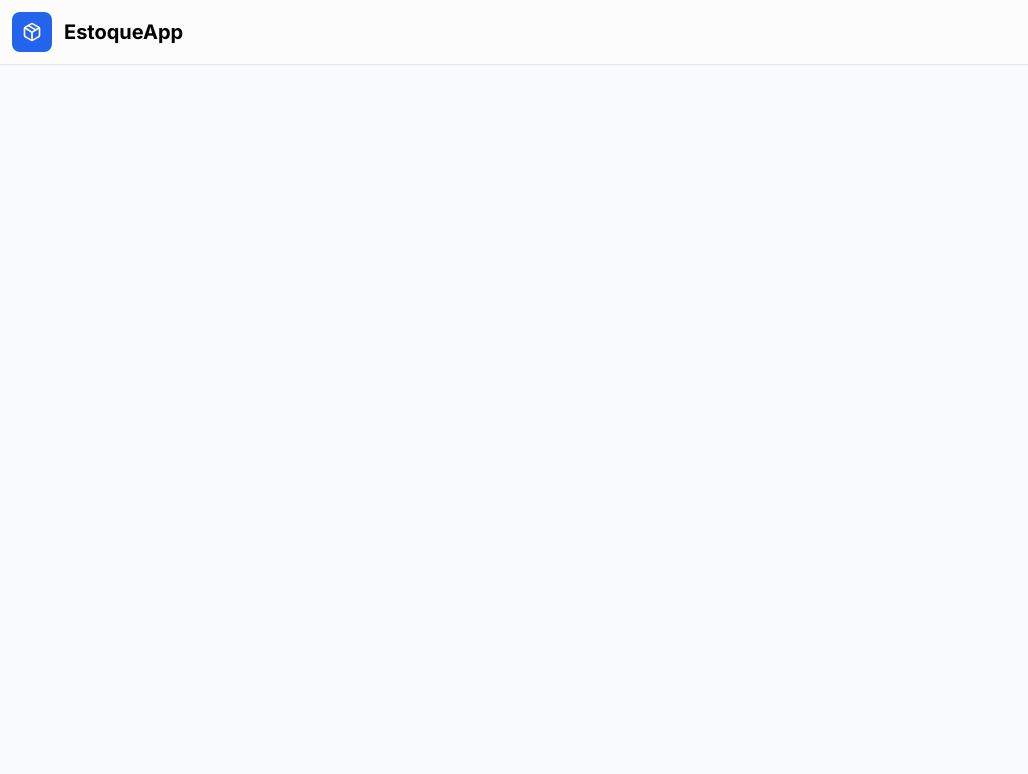
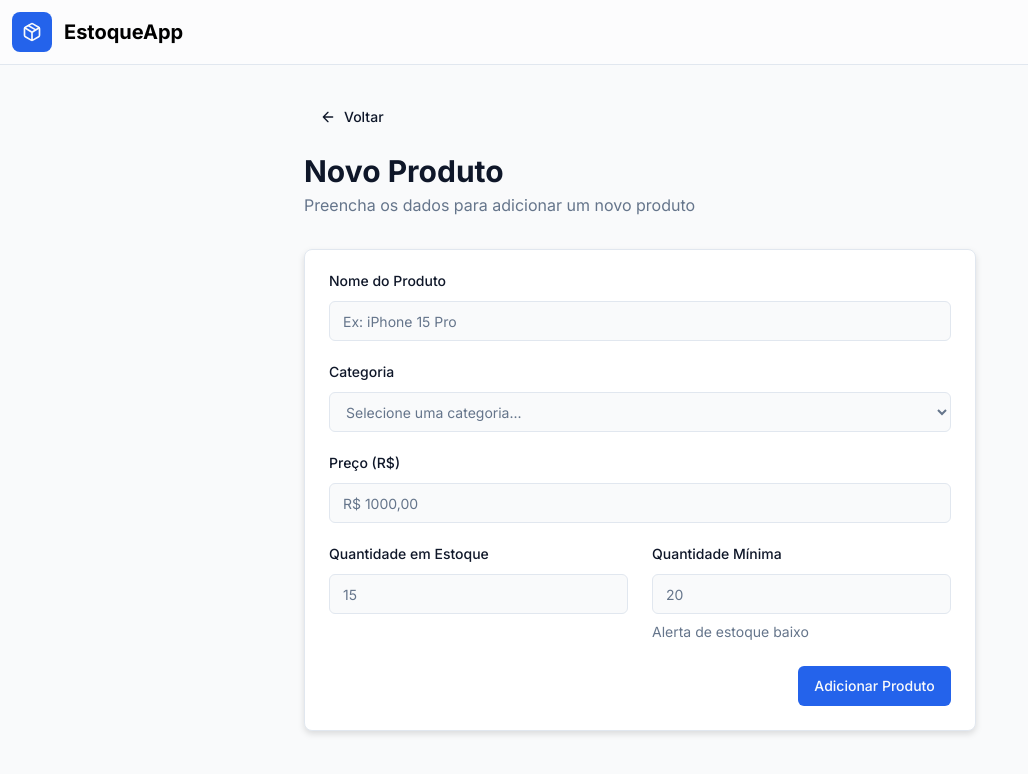
Before and after one commit to zehguilherme/product-inventory, a React (Vite) app: page /produto in a window 1280 px wide. Before the commit this address had no page. Shown: the top 774 px of the page, without its empty margins (0-1028 px from the left). Built offline with nearby package versions, Linux system fonts and the light colour scheme.

Commit message:
Add initial components of "New Product" page

```diff
--- a/src/App.tsx
+++ b/src/App.tsx
@@ -1,7 +1,8 @@
 import { Route, Routes } from 'react-router'
 
+import { Header } from './components/Header'
 import { Home } from './pages/Home'
-import { Header } from './components/Header'
+import { Product } from './pages/Product'
 
 export function App() {
   return (
@@ -10,6 +11,7 @@ export function App() {
 
       <Routes>
         <Route path="/" element={<Home />} />
+        <Route path="/produto" element={<Product />} />
       </Routes>
     </div>
   )
--- /dev/null
+++ b/src/components/icons/Arrow.tsx
@@ -0,0 +1,25 @@
+type ArrowProps = React.SVGProps<SVGSVGElement>
+
+export const Arrow = (props: ArrowProps) => (
+  <svg
+    xmlns="http://www.w3.org/2000/svg"
+    fill="none"
+    viewBox="0 0 16 16"
+    {...props}
+  >
+    <g
+      stroke="currentColor"
+      strokeLinecap="round"
+      strokeLinejoin="round"
+      strokeWidth="1.333"
+      clipPath="url(#a)"
+    >
+      <path d="M8 12.667 3.333 8 8 3.333M12.667 8H3.333"></path>
+    </g>
+    <defs>
+      <clipPath id="a">
+        <path fill="#fff" d="M0 0h16v16H0z"></path>
+      </clipPath>
+    </defs>
+  </svg>
+)
--- a/src/pages/Home.tsx
+++ b/src/pages/Home.tsx
@@ -1,4 +1,5 @@
 import { useEffect, useMemo, useState } from 'react'
+import { useNavigate } from 'react-router'
 import axios, { type AxiosResponse } from 'axios'
 
 import { Button } from '../components/Button'
@@ -78,6 +79,12 @@ export const Home = () => {
 
   const [tableRows, setTableRows] = useState<TableRow[]>([])
 
+  const navigate = useNavigate()
+
+  const navigateToNewProductPage = () => {
+    navigate('produto')
+  }
+
   const getProductStockStatus = (
     quantity: number,
     minQuantity: number
@@ -141,7 +148,10 @@ export const Home = () => {
             </p>
           </div>
 
-          <Button onClick={() => {}} className="w-full gap-4 sm:w-auto">
+          <Button
+            onClick={navigateToNewProductPage}
+            className="w-full gap-4 sm:w-auto"
+          >
             <Plus className="text-catskill-white h-4" />
             Novo Produto
           </Button>
--- /dev/null
+++ b/src/pages/Product.tsx
@@ -0,0 +1,135 @@
+import { useState } from 'react'
+import { Link } from 'react-router'
+
+import { Input } from '../components/Form/Input'
+import { Select } from '../components/Form/Select'
+import { Button } from '../components/Button'
+import { Arrow } from '../components/icons/Arrow'
+
+export const Product = () => {
+  const [productNameInput, setProductNameInput] = useState('')
+  const [categoryInput, setCategoryInput] = useState('')
+  const [priceInput, setPriceInput] = useState('')
+  const [quantityInput, setQuantityInput] = useState('')
+  const [minQuantityInput, setMinQuantityInput] = useState('')
+
+  const [categoriesList] = useState([
+    {
+      value: 'armazenamento',
+      text: 'Armazenamento',
+    },
+    {
+      value: 'computadores',
+      text: 'Computadores',
+    },
+    {
+      value: 'monitores',
+      text: 'Monitores',
+    },
+    {
+      value: 'perifericos',
+      text: 'Periféricos',
+    },
+  ])
+
+  return (
+    <main className="px-3 py-8">
+      <div className="mx-auto max-w-2xl">
+        <Link
+          to="/"
+          className="text-ebony hover:bg-mystic mb-4 flex h-10 max-w-26 items-center gap-2 rounded-md px-4 py-2 text-[14px]/[20px] font-medium"
+        >
+          <Arrow className="h-4" />
+          Voltar
+        </Link>
+
+        <header className="mb-8 flex flex-col gap-1">
+          <h1 className="text-ebony text-[30px]/[36px] font-bold">
+            Novo Produto
+          </h1>
+
+          <p className="text-slate-gray text-[16px]/[24px] font-normal">
+            Preencha os dados para adicionar um novo produto
+          </p>
+        </header>
+
+        <section className="border-mystic rounded-lg border bg-white p-6 drop-shadow-md">
+          <form onSubmit={() => {}} className="flex flex-col gap-6">
+            <Input
+              id="name"
+              name="name"
+              label="Nome do Produto"
+              placeholder="Ex: iPhone 15 Pro"
+              type="text"
+              value={productNameInput}
+              containerClassName=""
+              onChange={e => setProductNameInput(e.target.value)}
+            />
+
+            <Select
+              id="category"
+              name="category"
+              label="Categoria"
+              value={categoryInput}
+              optionsList={categoriesList}
+              defaultOptionText="Selecione uma categoria..."
+              containerClassName=""
+              onChange={e => setCategoryInput(e.target.value)}
+            />
+
+            <Input
+              id="price"
+              name="price"
+              label="Preço (R$)"
+              placeholder="R$ 1000,00"
+              type="number"
+              value={priceInput}
+              containerClassName=""
+              onChange={e => setPriceInput(e.target.value)}
+            />
+
+            <div className="flex flex-col gap-6 sm:flex-row">
+              <Input
+                id="quantity"
+                name="quantity"
+                label="Quantidade em Estoque"
+                placeholder="15"
+                type="number"
+                value={quantityInput}
+                containerClassName="sm:flex-1"
+                onChange={e => setQuantityInput(e.target.value)}
+              />
+
+              <div className="flex flex-col gap-2 sm:flex-1">
+                <Input
+                  id="minQuantity"
+                  name="minQuantity"
+                  label="Quantidade Mínima"
+                  placeholder="20"
+                  type="number"
+                  value={minQuantityInput}
+                  containerClassName=""
+                  onChange={e => setMinQuantityInput(e.target.value)}
+                />
+
+                <span className="text-slate-gray text-[14px]/[20px] font-normal">
+                  Alerta de estoque baixo
+                </span>
+              </div>
+            </div>
+
+            <div className="flex items-center justify-end">
+              <Button
+                className="w-full sm:max-w-38.25"
+                type="submit"
+                onClick={() => {}}
+              >
+                Adicionar Produto
+              </Button>
+            </div>
+          </form>
+        </section>
+      </div>
+    </main>
+  )
+}
```
